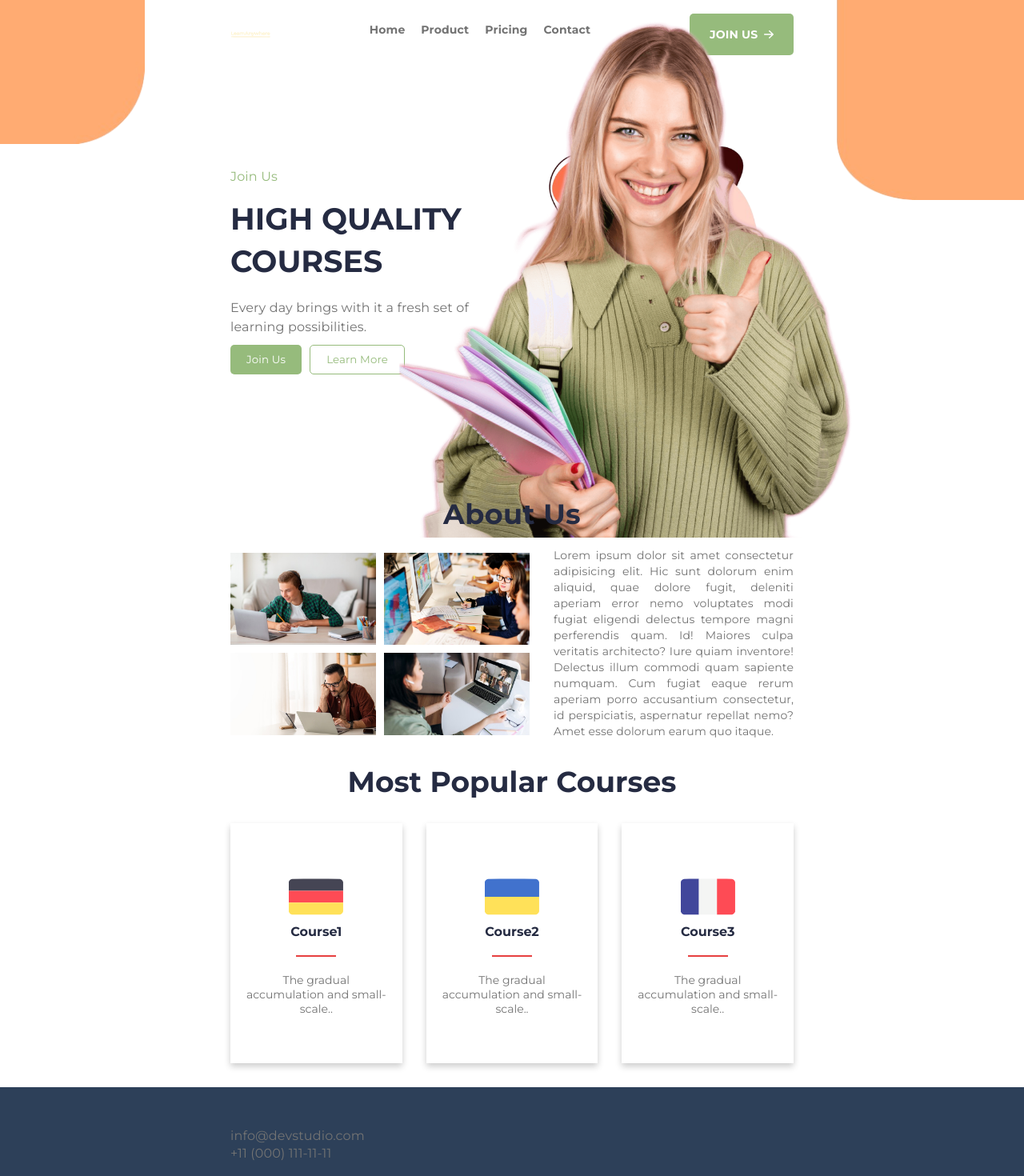
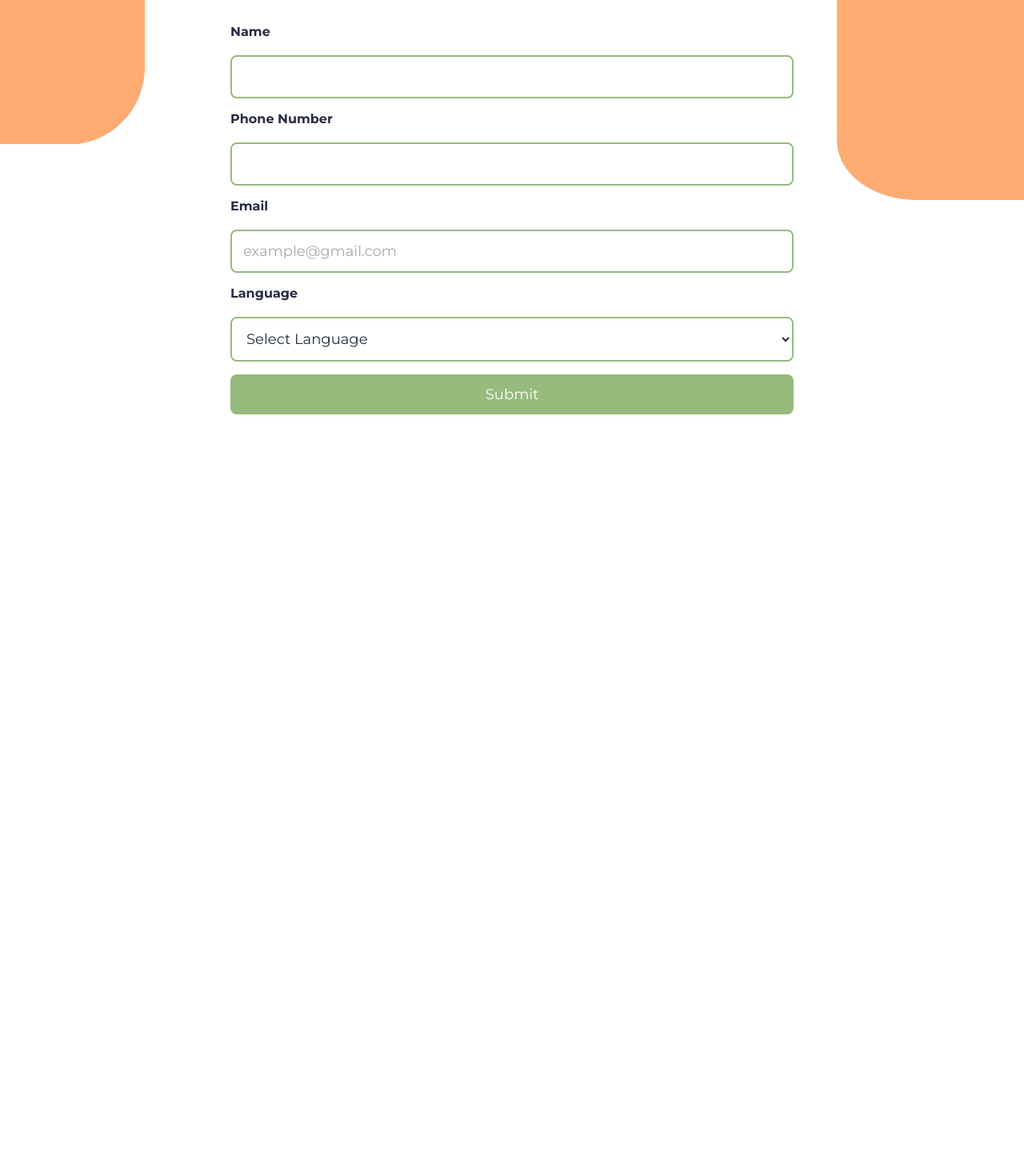
Before and after one commit to KyryloKuzmenko/language-school, a React (Vite) app: page /register in a window 1280 px wide. Shown: the top 1470 px of the page at 80% size. After the commit the page ends 800 px from the top, so only its background shows below. Built offline with nearby package versions, Linux system fonts and the light colour scheme.

Commit message:
added form route

```diff
--- a/package.json
+++ b/package.json
@@ -16,6 +16,7 @@
     "react": "^18.3.1",
     "react-dom": "^18.3.1",
     "react-redux": "^9.1.2",
+    "react-router-dom": "^6.26.2",
     "yup": "^1.4.0"
   },
   "devDependencies": {
--- a/src/App.jsx
+++ b/src/App.jsx
@@ -1,3 +1,7 @@
+import { lazy, useEffect } from 'react'
+import { Route, Routes } from 'react-router-dom'
+import { Suspense } from 'react'
+
 import Header from './components/Header/Header'
 
 import './App.css'
@@ -5,20 +9,38 @@ import Hero from './components/Hero/Hero'
 import PopularCourses from './components/PopularCourses/PopularCourses'
 import AboutUs from './components/AboutUs/AboutUs'
 import Footer from './components/Footer/Footer'
-import UserForm from './components/UserForm/UserForm'
+
+const RegistrationPage = lazy(() => import('../src/pages/RegistrationPage/RegistrationPage'))
 
 function App() {
 
   return (
     <>
-      <Header />
-      <Hero />
-      <AboutUs />
-      <PopularCourses />
-      <Footer />
-      <UserForm />
+      <Routes>
+        <Route
+          path="/register"
+          element={
+            <Suspense fallback={<div>Loading...</div>}>
+              <RegistrationPage />
+            </Suspense>
+          }
+        />
+
+        <Route
+          path="/"
+          element={
+            <>
+              <Header />
+              <Hero />
+              <AboutUs />
+              <PopularCourses />
+              <Footer />
+            </>
+          }
+        />
+      </Routes>
     </>
-  )
+  );
 }
 
 export default App
--- a/src/components/JoinUs/JoinUs.jsx
+++ b/src/components/JoinUs/JoinUs.jsx
@@ -1,11 +1,12 @@
 import css from "./JoinUs.module.css"
+import { NavLink } from "react-router-dom";
 
 
 const JoinUs = () => {
 
     return (
       <div className={css.joinUs}>
-        <a className={css.contactFormBtn} href="#contact-form">
+        <NavLink className={css.contactFormBtn} to="/register">
           JOIN US
           <span className={css.span}>
             <svg
@@ -25,7 +26,7 @@ const JoinUs = () => {
               </g>
             </svg>
           </span>
-        </a>
+        </NavLink>
       </div>
     );
 }
--- a/src/main.jsx
+++ b/src/main.jsx
@@ -2,9 +2,12 @@ import { StrictMode } from 'react'
 import { createRoot } from 'react-dom/client'
 import App from './App.jsx'
 import './index.css'
+import { BrowserRouter } from 'react-router-dom'
 
 createRoot(document.getElementById('root')).render(
+  <BrowserRouter>
   <StrictMode>
     <App />
-  </StrictMode>,
+  </StrictMode>
+  </BrowserRouter>
 )
--- /dev/null
+++ b/src/pages/RegistrationPage/RegistrationPage.jsx
@@ -0,0 +1,12 @@
+import { Suspense } from 'react';
+import UserForm from '../../components/UserForm/UserForm';
+
+const RegistrationPage = () => {
+  return (
+    <div>
+        <UserForm />
+    </div>
+  );
+};
+
+export default RegistrationPage;
```
Also changed, not shown: 1 other file (tests, documents, lock files or other folders).
